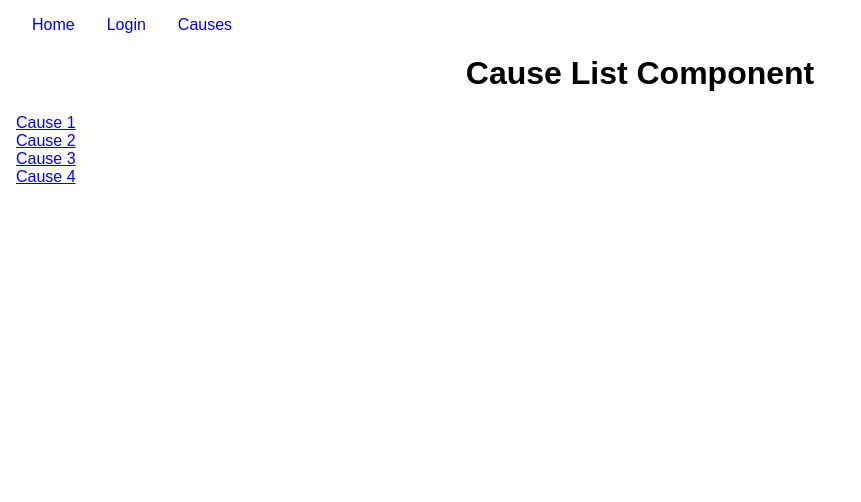
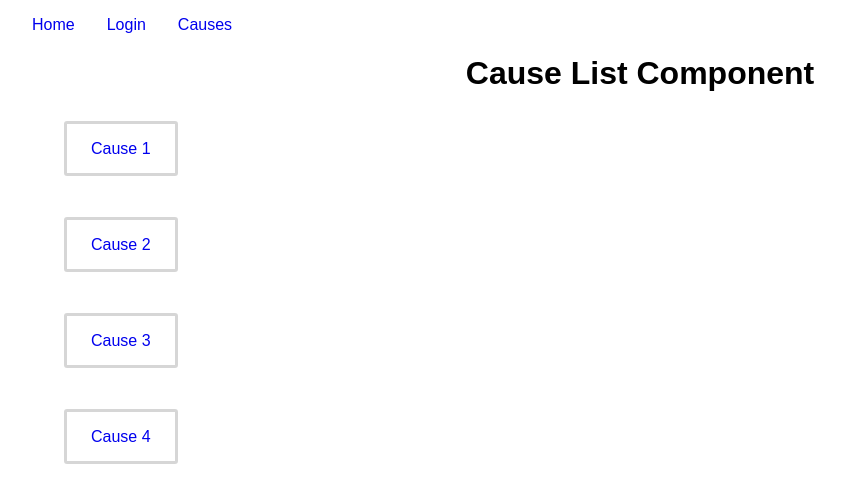
Before and after one commit to Generosity-Market/front_end_POC, a React (Create React App) app: page /causes in a window 1280 px wide. Shown: the top 502 px of the page, without its empty margins (0-861 px from the left). Built offline with nearby package versions, Linux system fonts and the light colour scheme.

Commit message:
added a form to the login component. Non functioning for now.

```diff
--- a/src/components/CauseList.js
+++ b/src/components/CauseList.js
@@ -4,25 +4,40 @@ import { Link } from 'react-router-dom';
 export default class CauseList extends Component {
 
   render() {
+
+    let causeStyle = {
+      // border: '1px solid rgba(100,100,100,0.6)',
+      // borderRadius: '3px',
+      height: '3rem',
+      margin: '3rem'
+    }
+
+    let linkStyle = {
+      border: '3px solid rgba(50,50,50,0.2)',
+      borderRadius: '3px',
+      padding: '1rem 1.5rem',
+      textDecoration: 'none'
+    }
+
     return (
       <div className="CauseList">
 
         <h1 style={{textAlign: 'center'}}>Cause List Component</h1>
 
-        <div>
-          <Link to='/causes/1'>Cause 1</Link>
+        <div className="causes" style={causeStyle}>
+          <Link to='/causes/1' style={linkStyle}>Cause 1</Link>
         </div>
 
-        <div>
-          <Link to='/causes/2'>Cause 2</Link>
+        <div className="causes" style={causeStyle}>
+          <Link to='/causes/2' style={linkStyle}>Cause 2</Link>
         </div>
 
-        <div>
-          <Link to='/causes/3'>Cause 3</Link>
+        <div className="causes" style={causeStyle}>
+          <Link to='/causes/3' style={linkStyle}>Cause 3</Link>
         </div>
 
-        <div>
-          <Link to='/causes/4'>Cause 4</Link>
+        <div className="causes" style={causeStyle}>
+          <Link to='/causes/4' style={linkStyle}>Cause 4</Link>
         </div>
 
       </div>
--- a/src/components/Login.js
+++ b/src/components/Login.js
@@ -4,9 +4,25 @@ export default class Login extends Component {
 
 
   render() {
+
+    let inputStyle = {
+      borderRadius: '3px',
+      padding: '1rem',
+      margin: '1rem',
+      width: '40%',
+    }
+
     return(
       <div className='Login'>
         <h1 style={{textAlign: "center"}}>Login Component</h1>
+
+        <form style={{display: 'flex', flexDirection: 'column', alignItems: 'center'}}>
+          <input style={inputStyle} type='text' name='firstName' placeholder='First Name'/>
+          <input style={inputStyle} type='text' name='lastName' placeholder='Last Name'/>
+          <input style={inputStyle} type='email' name='email' placeholder='Email'/>
+          <input style={inputStyle} type='password' name='password' placeholder='Password'/>
+          <button style={{width: '10%', borderRadius: '3px', margin: '1rem', padding: '0.5rem 1rem'}} type='submit'>Submit</button>
+        </form>
       </div>
     )
   }
```
